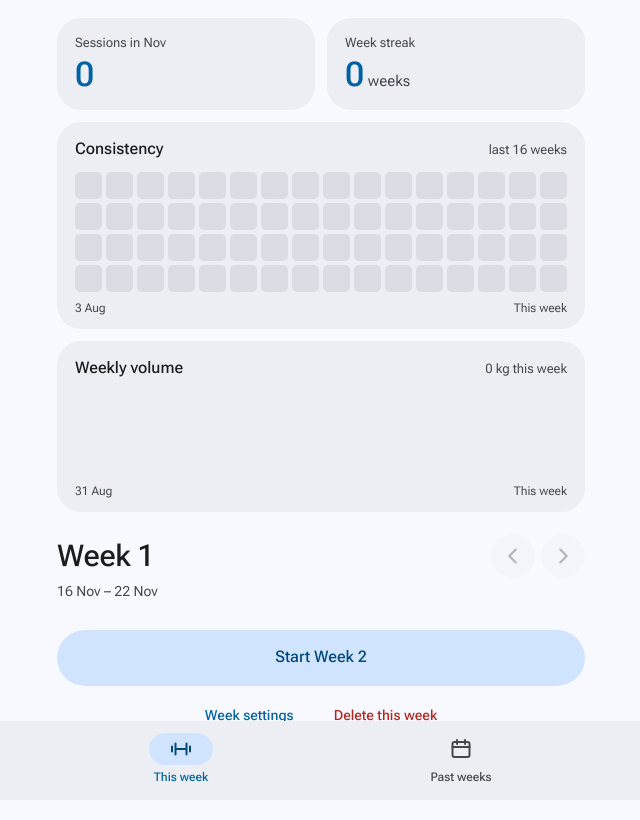
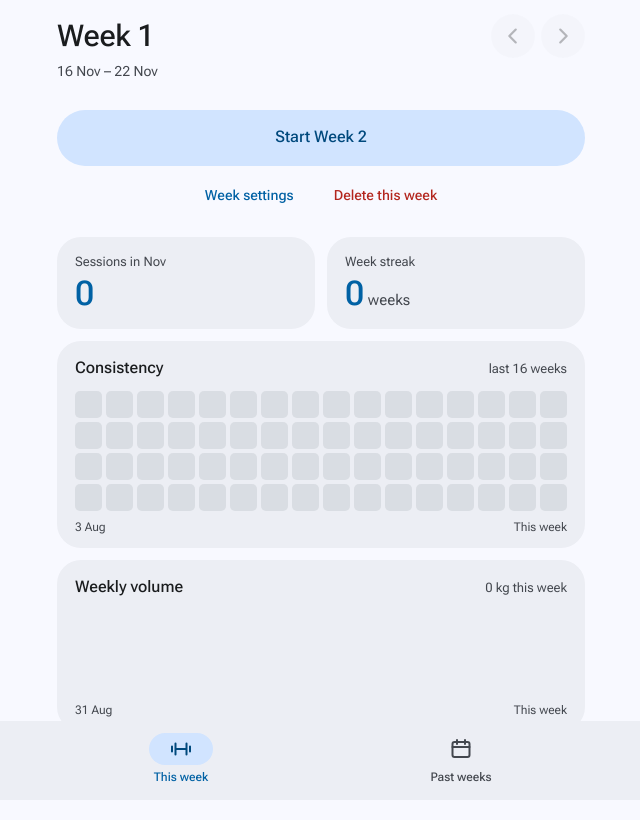
Before and after one commit to kalv-x/gym-tracker, a plain HTML site: page index.html in a window 1280 px wide. Both pictures are taken after a click on the button "Start from scratch". Shown: the whole page, without its empty margins (319-959 px from the left). Drawn offline with Linux system fonts and the light colour scheme.

Commit message:
Move home stats back below the week list
Co-Authored-By: Claude Opus 5.5 <noreply@anthropic.com>
Claude-Session: https://claude.ai/code/session_01E3PgavD1PPnMAFmfQFvXe1

```diff
--- a/index.html
+++ b/index.html
@@ -126,7 +126,7 @@
   .pane .h-sub { margin-bottom: 4px; }
 
   /* Home stats */
-  .stats { margin: 4px 0 22px; display: grid; gap: 12px; }
+  .stats { margin-top: 20px; display: grid; gap: 12px; }
   .tiles { display: grid; grid-template-columns: 1fr 1fr; gap: 12px; }
   .tile { background: var(--surface-c); border-radius: 24px; padding: 16px 18px; display: flex; flex-direction: column; gap: 4px; }
   .tl { font-size: 13px; color: var(--muted); }
@@ -882,7 +882,7 @@
 
   // ---------- backup ----------
   const APP_VERSION = "3";
-  const BUILD = "2026-11-16.15"; // bump on every push so open apps can tell a new version exists
+  const BUILD = "2026-11-16.16"; // bump on every push so open apps can tell a new version exists
   const EXP_KEY = "gymtracker.lastExport";
   function lsGet(k) { try { return localStorage.getItem(k); } catch { return null; } }
   function exportBackup() {
@@ -1037,7 +1037,8 @@
       ? `<div class="section"><button class="primary" data-act="newweek">Start Week ${esc((w.num ?? 0) + 1)}</button></div>`
       : `<div class="section"><button class="primary" data-act="golatest">Back to Week ${esc(latest().num ?? "")}</button></div>`;
     h += `<div style="display:flex;justify-content:center;gap:8px;margin-top:8px"><button class="linkbtn" style="margin:0" data-act="weekmenu">Week settings</button><button class="linkbtn" style="margin:0;color:var(--error)" data-act="delweek">Delete this week</button></div>`;
-    return statsHTML(w) + h;
+    h += statsHTML(w);
+    return h;
   }
 
   // ---------- home-screen stats (all as of the week being shown) ----------
```
